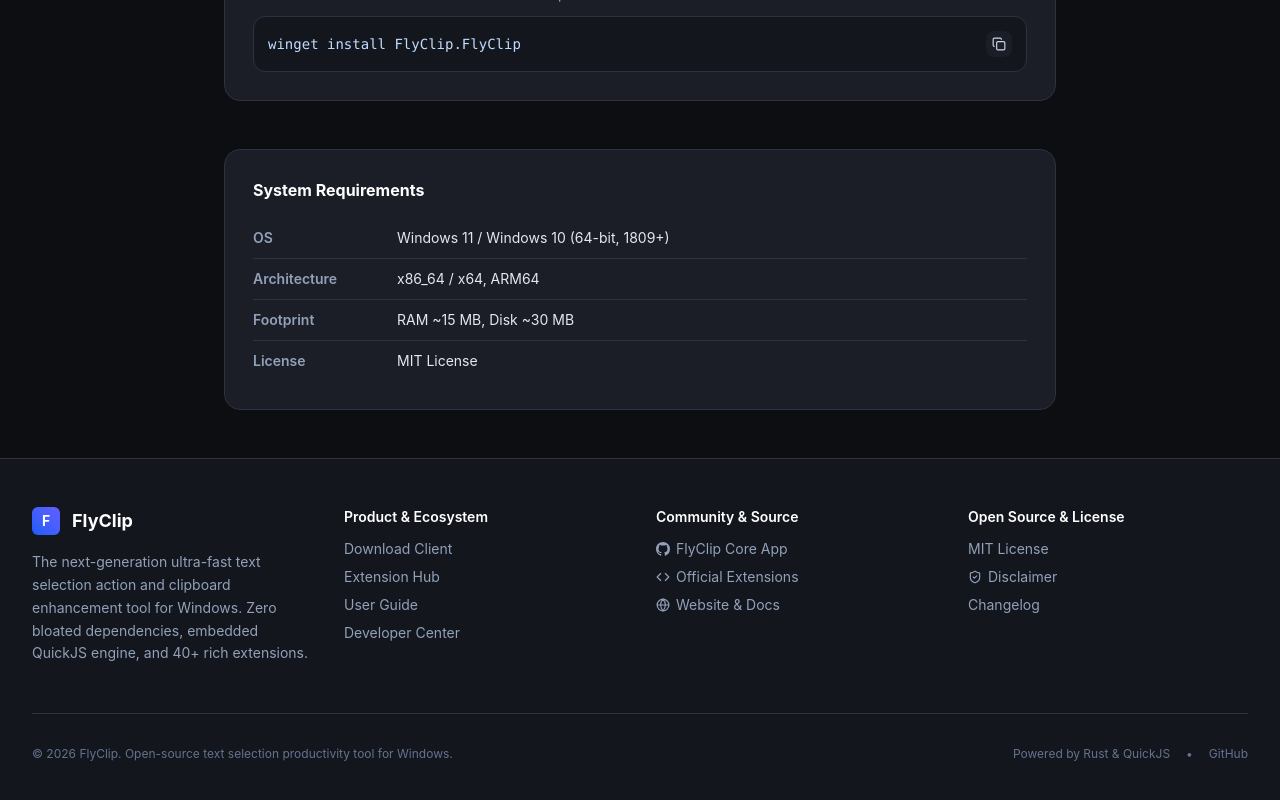
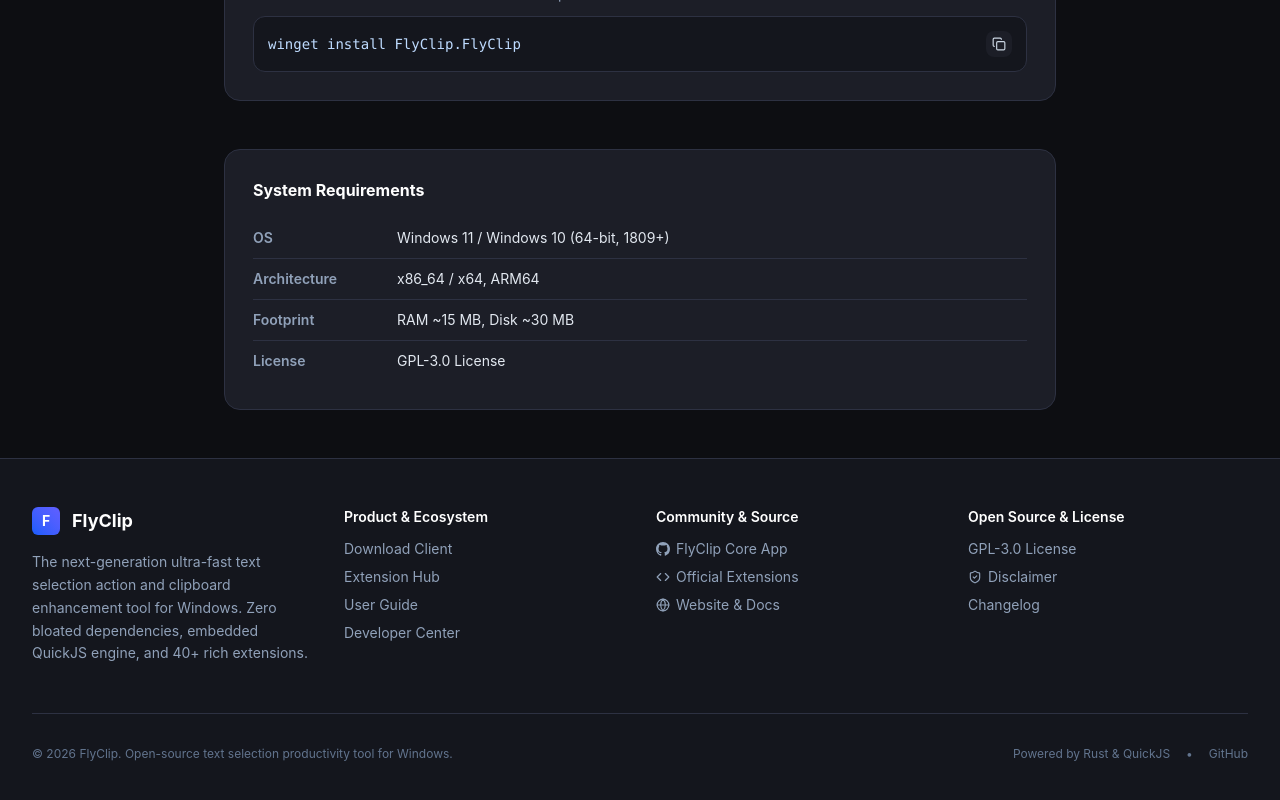
Before and after one commit to flyclip-app/website, a Next.js app: page /download in a window 1280 px wide. Shown: the part 706-1506 px from the top of the page. Built offline with nearby package versions, Linux system fonts and the light colour scheme.

Commit message:
docs(license): update open source license to GPL-3.0

```diff
--- a/src/app/download/page.tsx
+++ b/src/app/download/page.tsx
@@ -116,7 +116,7 @@
               </tr>
               <tr>
                 <td className="py-2.5 font-semibold text-slate-400">{lang === "zh" ? "开源协议" : "License"}</td>
-                <td className="py-2.5 text-slate-200">MIT License</td>
+                <td className="py-2.5 text-slate-200">GPL-3.0 License</td>
               </tr>
             </tbody>
           </table>
--- a/src/app/page.tsx
+++ b/src/app/page.tsx
@@ -96,7 +96,7 @@
             <div className="flex items-center gap-6 pt-4 text-xs text-slate-500">
               <span className="flex items-center gap-1.5">✓ {lang === "zh" ? "纯净无广告" : "Zero Telemetry"}</span>
               <span className="flex items-center gap-1.5">✓ {lang === "zh" ? "仅 15MB 内存占用" : "< 15MB RAM"}</span>
-              <span className="flex items-center gap-1.5">✓ {lang === "zh" ? "MIT 开源协议" : "MIT Open Source"}</span>
+              <span className="flex items-center gap-1.5">✓ {lang === "zh" ? "GPL-3.0 开源协议" : "GPL-3.0 Open Source"}</span>
             </div>
           </div>
 
--- a/src/components/Footer.tsx
+++ b/src/components/Footer.tsx
@@ -62,7 +62,7 @@
           <div>
             <h4 className="font-semibold text-white text-sm mb-3">Open Source & License</h4>
             <ul className="space-y-2 text-sm">
-              <li><a href="https://github.com/flyclip-app/flyclip/blob/main/LICENSE" target="_blank" rel="noreferrer" className="hover:text-blue-400 transition-colors">MIT License</a></li>
+              <li><a href="https://github.com/flyclip-app/flyclip/blob/main/LICENSE" target="_blank" rel="noreferrer" className="hover:text-blue-400 transition-colors">GPL-3.0 License</a></li>
               <li><Link href={getLocalizedHref("/dev")} className="hover:text-blue-400 transition-colors flex items-center gap-1.5"><ShieldCheck size={14} /> Disclaimer</Link></li>
               <li><Link href={getLocalizedHref("/download")} className="hover:text-blue-400 transition-colors">Changelog</Link></li>
             </ul>
--- a/src/i18n/locales/en.ts
+++ b/src/i18n/locales/en.ts
@@ -112,6 +112,6 @@
     converter: "PopClip Migration Tool",
     community: "Community & Source",
     issues: "Issues & Feedback",
-    copyright: "© 2026 FlyClip App. All rights reserved. Released under GPL-3.0 / MIT Open Source License.",
+    copyright: "© 2026 FlyClip App. All rights reserved. Released under GNU GPL v3.0 Open Source License.",
   }
 };
--- a/src/i18n/locales/zh.ts
+++ b/src/i18n/locales/zh.ts
@@ -112,6 +112,6 @@
     converter: "PopClip 转换工具",
     community: "社区与源码",
     issues: "提交建议与反馈",
-    copyright: "© 2026 FlyClip App. 保留所有权利。基于 GPL-3.0 / MIT 开源协议发布。",
+    copyright: "© 2026 FlyClip App. 保留所有权利。基于 GPL-3.0 开源协议发布。",
   }
 };
```
